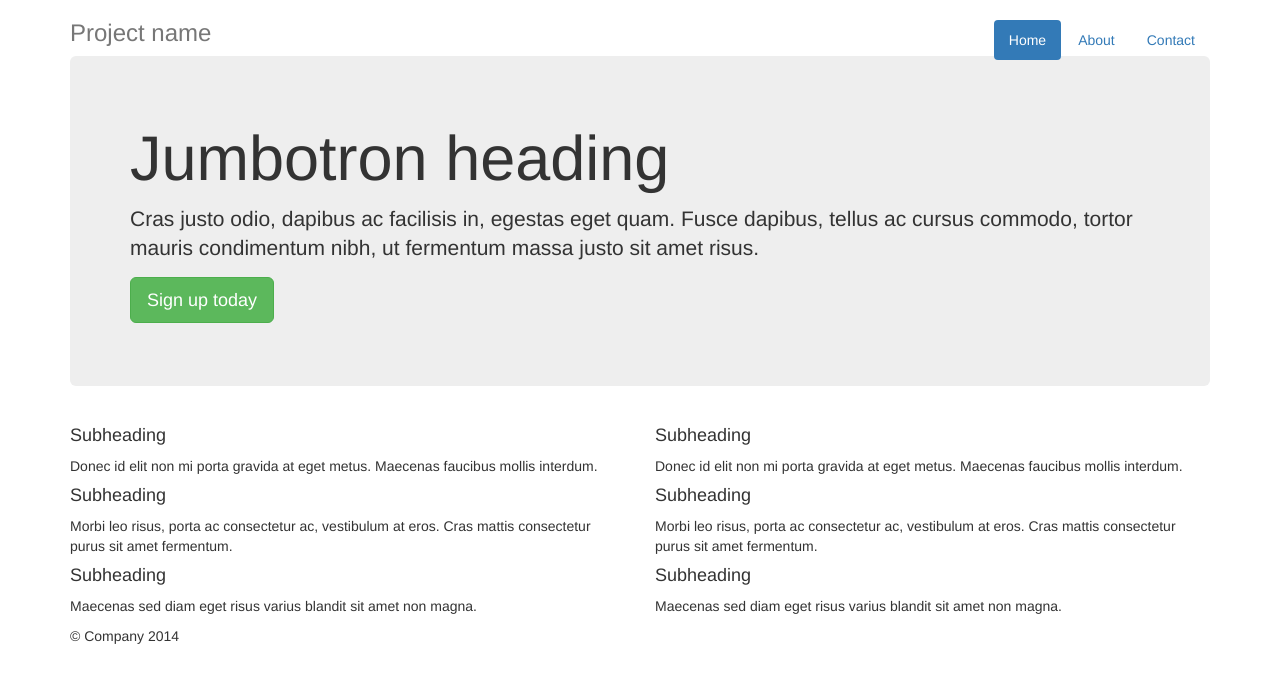
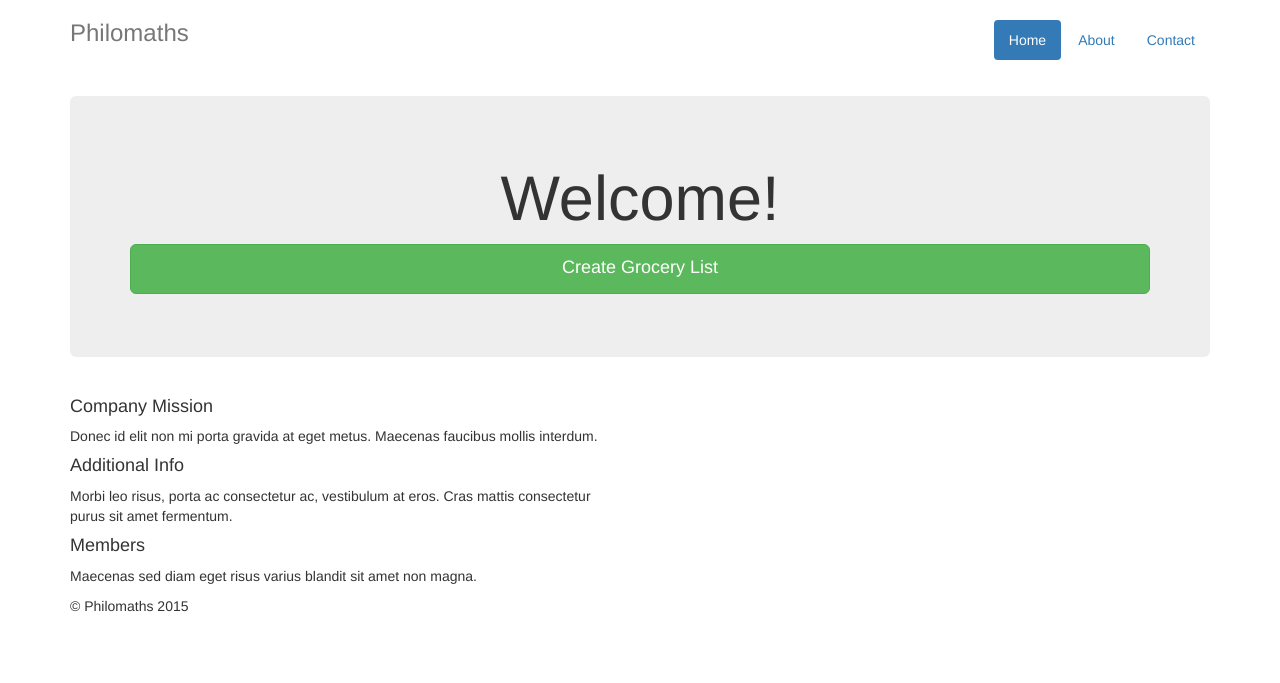
Before and after one commit to dbjellan/Macathon, a Django app: page /grocerylist/ in a window 1280 px wide. Shown: the top 683 px of the page. Run offline with Django 3.2, Linux system fonts and the light colour scheme; parts of the project's set-up code (start-up, migrations or seed data) failed here and were passed over; some libraries are stand-ins or nearby versions.

Commit message:
Changing Home page

```diff
--- a/philomaths/templates/createlist.html
+++ b/philomaths/templates/createlist.html
@@ -51,7 +51,7 @@
 
 
       <footer class="footer">
-        <p>&copy; Company 2014</p>
+        <p>&copy; Philomaths</p>
       </footer>
 
     </div> <!-- /container -->
--- a/philomaths/templates/index.html
+++ b/philomaths/templates/index.html
@@ -26,41 +26,30 @@
             <li role="presentation"><a href="#">Contact</a></li>
           </ul>
         </nav>
-        <h3 class="text-muted">Project name</h3>
+        <h3 class="text-muted">Philomaths</h3>
       </div>
-
+      <br></br>
       <div class="jumbotron">
-        <h1>Jumbotron heading</h1>
-        <p class="lead">Cras justo odio, dapibus ac facilisis in, egestas eget quam. Fusce dapibus, tellus ac cursus commodo, tortor mauris condimentum nibh, ut fermentum massa justo sit amet risus.</p>
-        <p><a class="btn btn-lg btn-success" href="#" role="button">Sign up today</a></p>
+        <h1><center>Welcome!</center></h1>
+        <p><a class="btn btn-lg btn-success" style="width:100%;height:50px;" href="createlist" role="button">Create Grocery List</a></p>
       </div>
 
       <div class="row marketing">
         <div class="col-lg-6">
-          <h4>Subheading</h4>
+          <h4>Company Mission</h4>
           <p>Donec id elit non mi porta gravida at eget metus. Maecenas faucibus mollis interdum.</p>
 
-          <h4>Subheading</h4>
+          <h4>Additional Info</h4>
           <p>Morbi leo risus, porta ac consectetur ac, vestibulum at eros. Cras mattis consectetur purus sit amet fermentum.</p>
 
-          <h4>Subheading</h4>
+          <h4>Members</h4>
           <p>Maecenas sed diam eget risus varius blandit sit amet non magna.</p>
-        </div>
 
-        <div class="col-lg-6">
-          <h4>Subheading</h4>
-          <p>Donec id elit non mi porta gravida at eget metus. Maecenas faucibus mollis interdum.</p>
-
-          <h4>Subheading</h4>
-          <p>Morbi leo risus, porta ac consectetur ac, vestibulum at eros. Cras mattis consectetur purus sit amet fermentum.</p>
-
-          <h4>Subheading</h4>
-          <p>Maecenas sed diam eget risus varius blandit sit amet non magna.</p>
         </div>
       </div>
 
       <footer class="footer">
-        <p>&copy; Company 2014</p>
+        <p>&copy; Philomaths 2015</p>
       </footer>
 
     </div> <!-- /container -->
```
